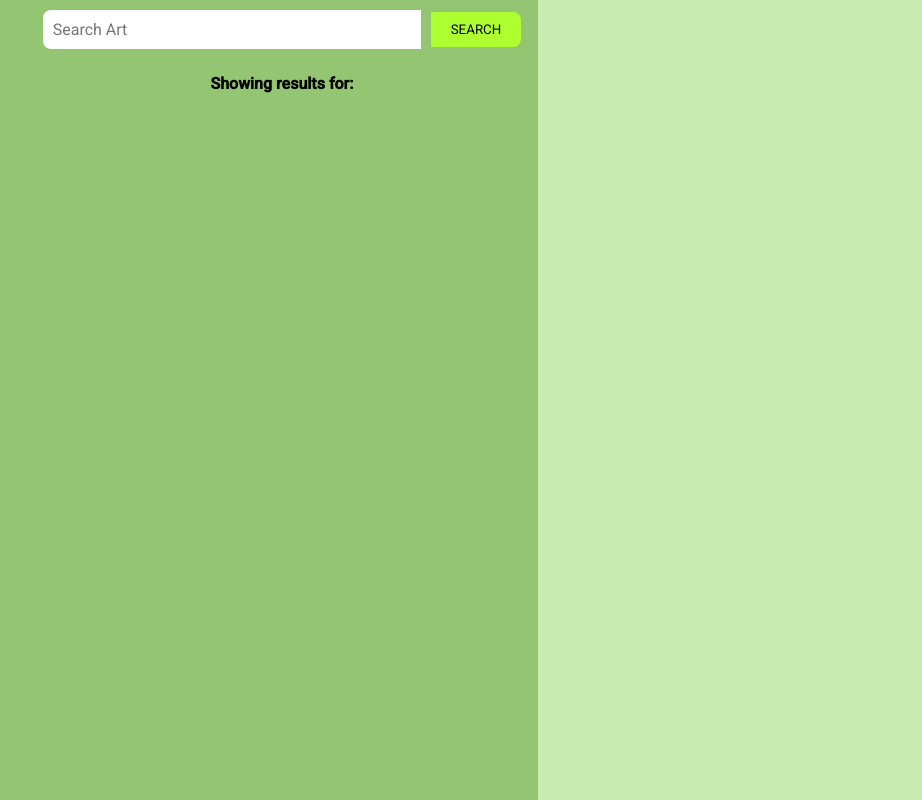
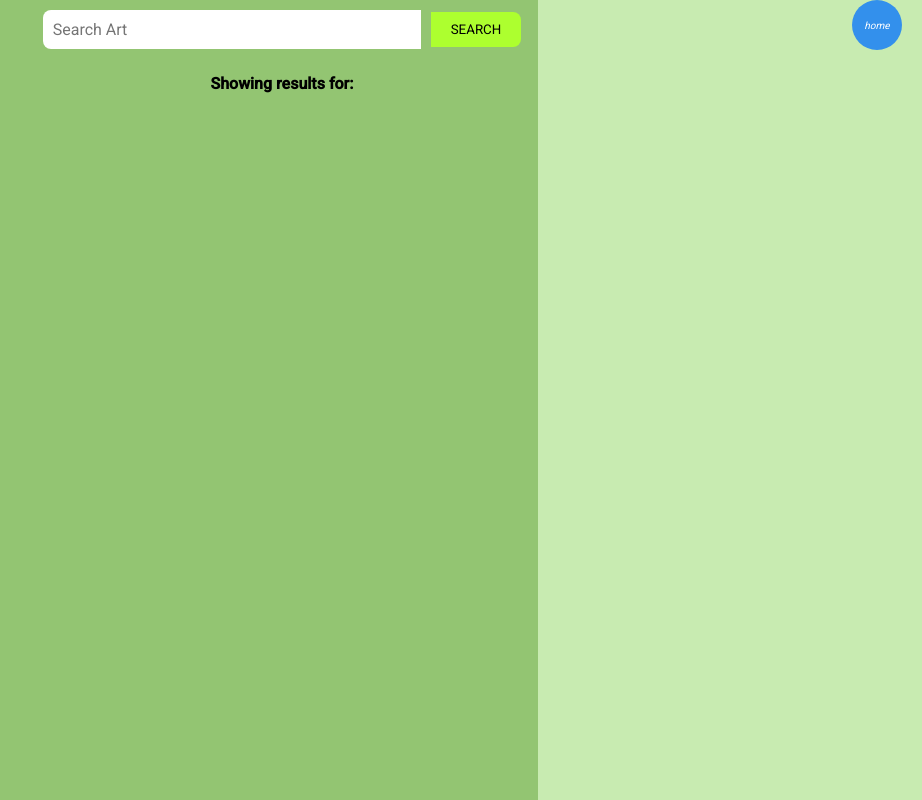
Before and after one commit to edd-ie/AI-Hub, a React (Create React App) app: page /art in a window 1280 px wide. Shown: the whole page, without its empty margins (358-1280 px from the left). Built offline with nearby package versions, Linux system fonts and the light colour scheme.

Commit message:
home button functionality update

```diff
--- a/src/components/Art.css
+++ b/src/components/Art.css
@@ -54,3 +54,18 @@ h5{
     text-align: center;
     margin: 15px;
 }
+
+.home .home-link{
+    position: absolute;
+    bottom: 3rem;
+    right: 2rem;
+    width: 5rem;
+    height: 5rem;
+    border-radius: 50%;
+    background-color: var(--mainColor);
+    color: var(--whiteColor);
+    display: flex;
+    align-items: center;
+    justify-content: center;
+    top: 0;
+}
--- a/src/components/Art.js
+++ b/src/components/Art.js
@@ -1,4 +1,5 @@
 import './Art.css'
+import { Link } from "react-router-dom";
 
 import React, { useState } from 'react';
 
@@ -39,6 +40,13 @@ export default function Art(){
             ))}
             </ul>
 
+                    <Link to="/">
+                        <i className="home">
+                            <span className="home-link">
+                                home
+                            </span>
+                        </i>
+                    </Link>
 
 
 
```
